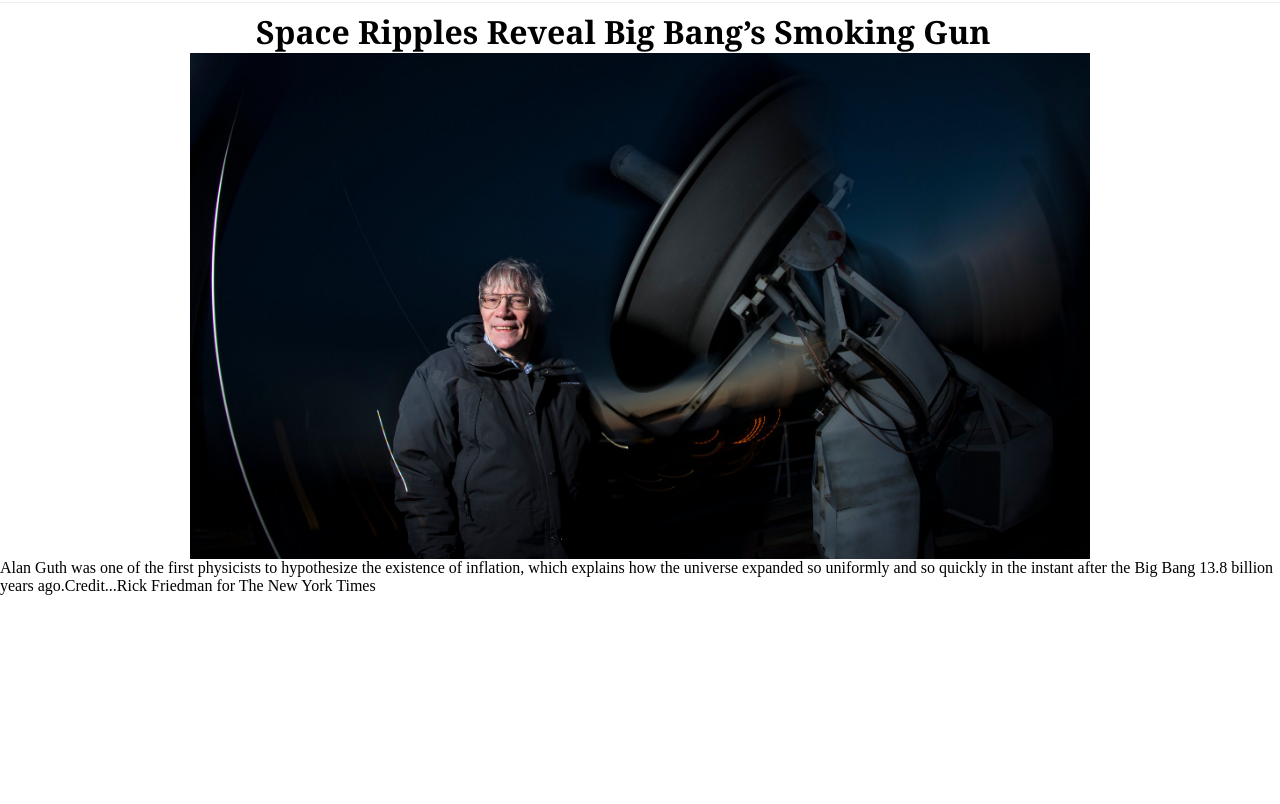
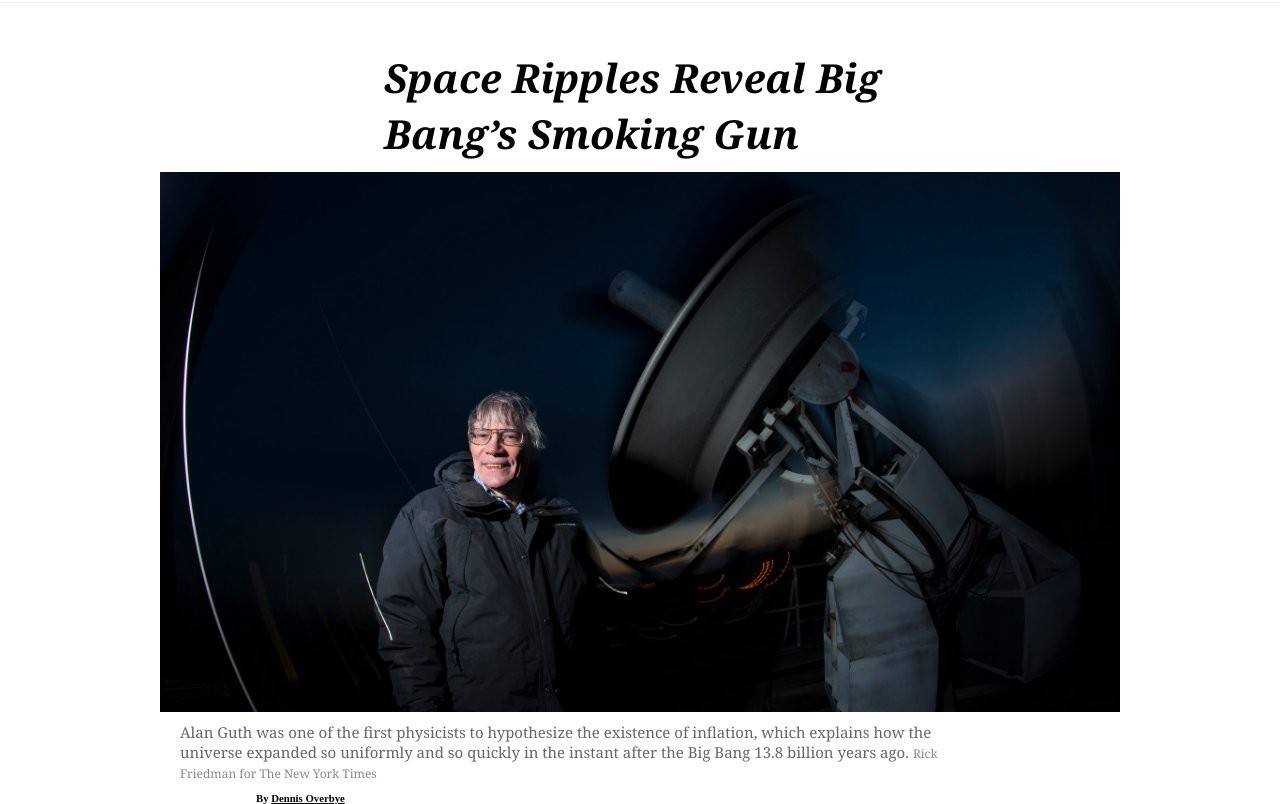
Before and after one commit to meronogbai/nyt-clone, a plain HTML site: page index.html in a window 1280 px wide. Shown: the part 40-844 px from the top of the page. Before the commit the page ends 800 px from the top, so only its background shows below. Drawn offline with Linux system fonts and the light colour scheme.

Commit message:
style section-1's figure

```diff
--- a/index.html
+++ b/index.html
@@ -24,15 +24,14 @@
     </header>
     <main>
         <h1 class="section1-title">Space Ripples Reveal Big Bang’s Smoking Gun</h1>
-        <figure>
+        <figure class="section1-fig flex">
             <img class="alan-guth" src="./images/18cosmos-superJumbo.jpg" alt="Alan Guth infront of a telescope.">
-            <figcaption>
-                Alan Guth was one of the first physicists to hypothesize the existence of inflation, which explains how the universe expanded so uniformly and so quickly in the instant after the Big Bang 13.8 billion years ago.Credit...Rick Friedman for The New York Times
+            <figcaption class="alan-guth-caption">
+                Alan Guth was one of the first physicists to hypothesize the existence of inflation, which explains how the universe expanded so uniformly and so quickly in the instant after the Big Bang 13.8 billion years ago. <span class="rick-friedman">Rick Friedman for The New York Times</span>
             </figcaption>
-
         </figure>
         <section class="section-1">
-
+            <h6>By <a href="#">Dennis Overbye</a></h6>
         </section>
         <aside></aside>
     </main>
--- a/style.css
+++ b/style.css
@@ -3,6 +3,10 @@
   margin: 0;
   padding: 0;
   box-sizing: border-box;
+}
+
+a {
+    color: #000;
 }
 
 .flex {
@@ -19,6 +23,7 @@
   border-bottom: 1px solid #eee;
   padding: 0px 15px 5px;
   align-items: center;
+  background-color: white;
 }
 
 .nav-item {
@@ -69,16 +74,40 @@ main {
   margin-top: 50px;
 }
 
-.alan-guth {
-  width: 900px;
-  display: block;
-  margin: 0 auto;
+.section1-title {
+    font-family: Georgia, 'Times New Roman', Times, serif;
+    width: 40vw;
+    margin: 0 auto;
+    font-style: italic;
+    padding: 40px 0 10px;
+    font-size: 2.5rem;
+    line-height: 1.4;
 }
 
-.section1-title {
-  font-family: Georgia, 'Times New Roman', Times, serif;
-  width: 60vw;
-  margin: 0 auto;
+.section1-fig {
+    flex-direction: column;
+    align-items: center;
+    margin: 0 auto;
+    width: 75%;
+}
+
+.alan-guth {
+  width: 100%;
+  align-items: center;
+}
+
+.alan-guth-caption {
+    width: 80%;
+    align-self: flex-start;
+    font-family: Georgia, 'Times New Roman', Times, serif;
+    color: #666;
+    margin: 10px 20px;
+    font-size: 15px;
+}
+
+.rick-friedman {
+    font-size: 12px;
+    color: #888;
 }
 
 .section-1 {
```
